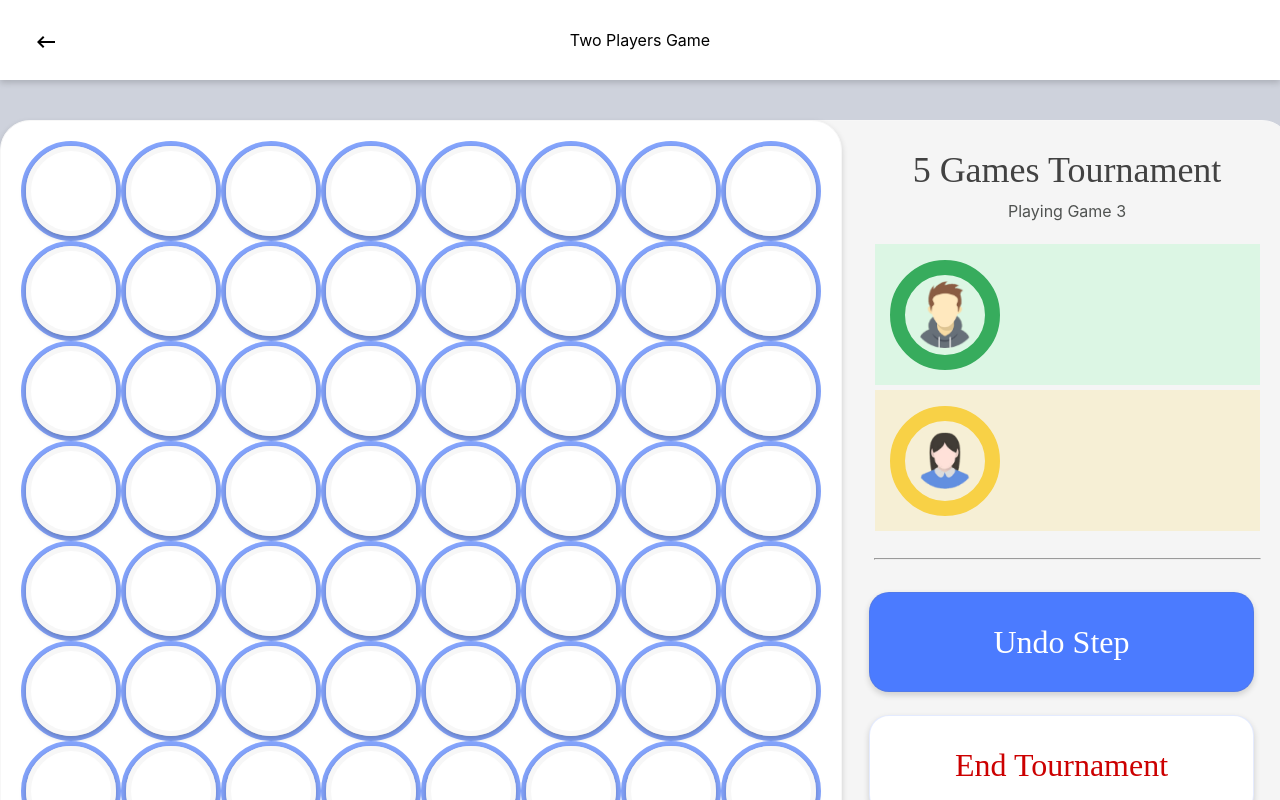
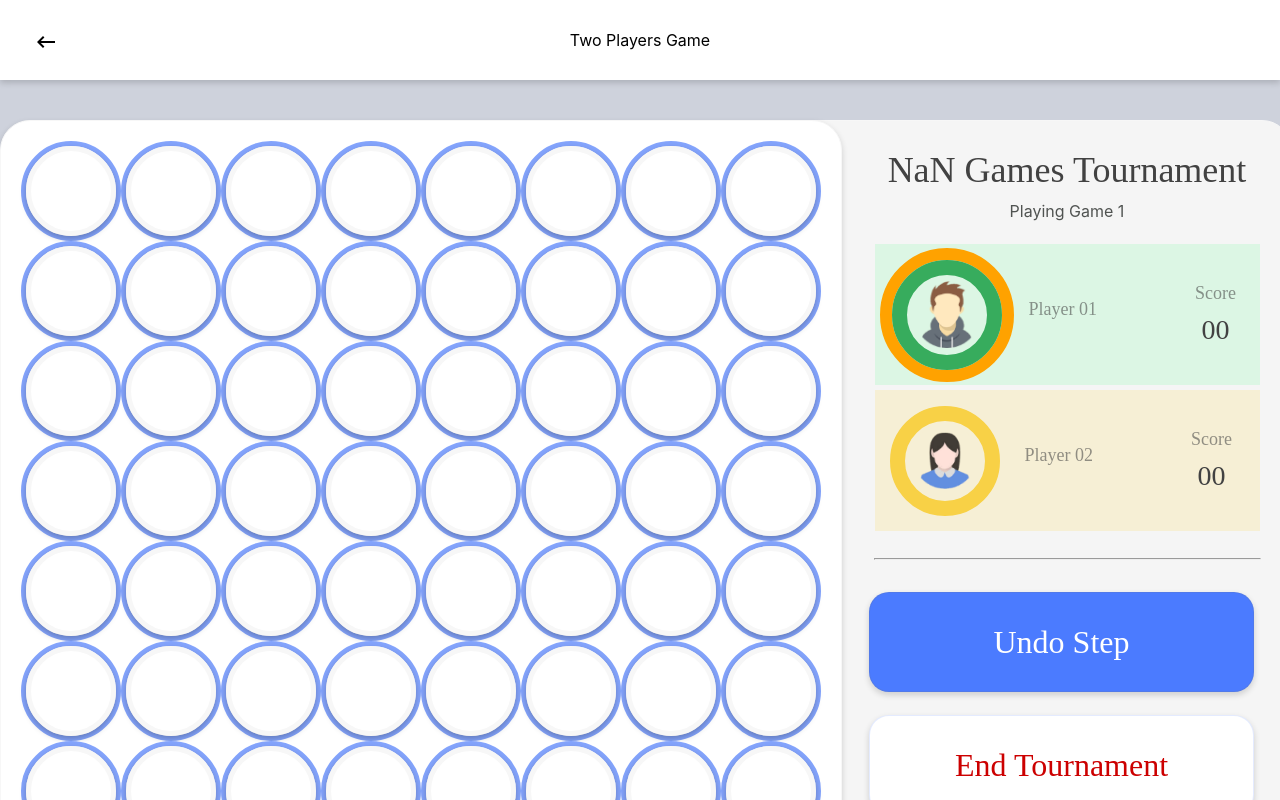
Before and after one commit to rohannarava/connect_four, a React (Create React App) app: page /game in a window 1280 px wide. Shown: the top 800 px of the page. Built offline with nearby package versions, Linux system fonts and the light colour scheme.

Commit message:
functionality changes

```diff
--- a/src/Components/Modal/Modal.jsx
+++ b/src/Components/Modal/Modal.jsx
@@ -20,7 +20,7 @@ class Modal extends React.Component {
     }
 
     render(){
-        const { title, options, onCancel, handleSubmit, currValue } = this.props
+        const { title, options, onCancel, handleSubmit } = this.props
         const { selected } = this.state
 
         return(
--- a/src/Components/Page2/Page2.jsx
+++ b/src/Components/Page2/Page2.jsx
@@ -14,15 +14,17 @@ class Page2 extends React.Component {
         this.state = {
             showWhoModal: false,
             showGamesModal: false,
-            playerOne: "Player 1",
-            playerTwo: "Player 2",
-            gamesCount: gamesCountOptions[1],
-            whoStarts: whoStartsOptions[0],
+            playerOne: localStorage.getItem("player1") || "Player 1",
+            playerTwo: localStorage.getItem("player2") || "Player 2",
+            gamesCount: localStorage.getItem("gamesCount") || gamesCountOptions[1],
+            whoStarts: localStorage.getItem("whoStarts") || whoStartsOptions[0],
         }
         this.toggleShowWhoModal = this.toggleShowWhoModal.bind(this)
         this.toggleShowGamesModal = this.toggleShowGamesModal.bind(this)
         this.onSubmitGamesModal = this.onSubmitGamesModal.bind(this)
         this.onSubmitWhoModal = this.onSubmitWhoModal.bind(this)
+        this.handlePlayerOneChange = this.handlePlayerOneChange.bind(this)
+        this.handlePlayerTwoChange = this.handlePlayerTwoChange.bind(this)
     }
 
     toggleShowWhoModal() {
@@ -43,9 +45,22 @@ class Page2 extends React.Component {
         this.setState({whoStarts: value, showWhoModal: false})
     }
 
+    handlePlayerOneChange(value){
+        localStorage.setItem('player1', value)
+        this.setState({playerOne: value})
+    }
+
+    handlePlayerTwoChange(value){
+        localStorage.setItem('player2', value)
+        this.setState({playerTwo: value})
+    }
+
     componentDidMount(){
-        localStorage.setItem('whoStarts', whoStartsOptions[0])
-        localStorage.setItem('gamesCount', gamesCountOptions[1])
+        const { playerOne, playerTwo, gamesCount, whoStarts } = this.state
+        localStorage.setItem('gamesCount', gamesCount)
+        localStorage.setItem('whoStarts', whoStarts)
+        localStorage.setItem('player1', playerOne)
+        localStorage.setItem('player2', playerTwo)
     }
 
     render(){
@@ -56,8 +71,8 @@ class Page2 extends React.Component {
                 <TopNavBar prevPagePath="/"></TopNavBar>
                 <div className="main">
                     <div className="cardsContainer">
-                        <SettingCard class="avatar01" imgSrc="avatar01.png" imgAlt="avatar01" label="Player 01" value={playerOne} isPlayer={true} ></SettingCard>
-                        <SettingCard class="avatar02" imgSrc="avatar02.png" imgAlt="avatar02" label="Player 02" value={playerTwo} isPlayer={true} ></SettingCard>
+                        <SettingCard class="avatar01" imgSrc="avatar01.png" imgAlt="avatar01" label="Player 01" value={playerOne} isPlayer={true} handleOnChange={this.handlePlayerOneChange} ></SettingCard>
+                        <SettingCard class="avatar02" imgSrc="avatar02.png" imgAlt="avatar02" label="Player 02" value={playerTwo} isPlayer={true} handleOnChange={this.handlePlayerTwoChange} ></SettingCard>
                         <SettingCard class="winner" imgSrc="winner.png" imgAlt="winner" label="Number of games" value={gamesCount} handleOnClick={()=>this.toggleShowGamesModal} ></SettingCard>
                         <SettingCard class="run" imgSrc="run.png" imgAlt="run" label="Who starts" value={whoStarts} handleOnClick={()=>this.toggleShowWhoModal} ></SettingCard>
                     </div>
--- a/src/Components/Page3/Page3.jsx
+++ b/src/Components/Page3/Page3.jsx
@@ -1,4 +1,5 @@
 import React from 'react'
+import { withRouter } from 'react-router-dom';
 import TopNavBar from '../TopNavBar/TopNavBar'
 import PlayerCard from '../PlayerCard/PlayerCard'
 import './Page3.css'
@@ -18,14 +19,17 @@ class Page3 extends React.Component {
     constructor(props){
         super(props)
         this.state={
-            current : arr,
+            current : JSON.parse(JSON.stringify(arr)),
             currentPlayer: 1,
             winner: 0,
             tourWinner: 0,
             playerOneWins: 0,
-            PlayerTwoWins: 0,
+            playerTwoWins: 0,
             gamesCount: 0,
+            whoStarts: null,
             currentGame: 1,
+            player1: null,
+            player2: null
         }
         this.getHorCount = this.getHorCount.bind(this)
         this.getVerCount = this.getVerCount.bind(this)
@@ -33,6 +37,8 @@ class Page3 extends React.Component {
         this.getCr2Count = this.getCr2Count.bind(this)
         this.setElement = this.setElement.bind(this)
         this.getElements = this.getElements.bind(this)
+        this.nextGame = this.nextGame.bind(this)
+
     }
 
     getHorCount = (ind, subInd) =>{
@@ -186,6 +192,7 @@ class Page3 extends React.Component {
     }
 
     setElement = (ind, subInd) => {
+        let { gamesCount, playerOneWins, playerTwoWins } = this.state
         let arr = this.state.current
         const player = this.state.currentPlayer
         arr[ind][subInd].value = player
@@ -212,12 +219,27 @@ class Page3 extends React.Component {
             winArr = cr2.highlightArr;
         }
 
+        let winner = 0
+        let tourWinner = 0
         if(max>3){
             for(let i=0;i<winArr.length;i+=2){
                 arr[winArr[i]][winArr[i+1]].highlight = true
             }
+            winner = player
+            if(player===1&&playerOneWins===parseInt(gamesCount/2)){
+                tourWinner = player
+            }else if(player===2&&playerTwoWins===parseInt(gamesCount/2)){
+                tourWinner = player
+            }
+
         }
-        this.setState({current: arr, currentPlayer:((player%2)+1), winner: max>3?player:0})
+        if(winner===1){
+            playerOneWins++;
+        }else if(winner===2){
+            playerTwoWins++;
+        }
+
+        this.setState({current: arr, currentPlayer:((player%2)+1), winner: winner, tourWinner:tourWinner, playerOneWins: playerOneWins, playerTwoWins: playerTwoWins })
     }
 
     getElements = () => {
@@ -240,8 +262,8 @@ class Page3 extends React.Component {
                                     )
                                 case 2:
                                     return(
-                                        <div className="circle">
-                                            <div className="innerCircle">
+                                        <div className={subEl.highlight?"circleHighlight":"circle"}>
+                                            <div className={subEl.highlight?"innerCircleHighlight":"innerCircle"}>
                                                 <div className="playerTwoCircle">
                                                     <img src="avatar02.png" alt="avatar02"></img>
                                                 </div>
@@ -262,14 +284,68 @@ class Page3 extends React.Component {
         )
     }
 
+    nextGame = () => {
+        let { currentGame , winner, currentPlayer, whoStarts } = this.state
+        currentGame++
+        let nextPlayer
+        switch(whoStarts){
+            case("Alternative turn"): {
+                nextPlayer = currentPlayer
+                break
+            }
+            case("Looser first"): {
+                nextPlayer = (winner%2)+1
+                break
+            }
+            case("Winner first"): {
+                nextPlayer = winner
+                break
+            }
+            case("Always player 01"): {
+                nextPlayer = 1
+                break
+            }
+            case("Always player 02"): {
+                nextPlayer = 2
+                break
+            }
+            default: {
+                nextPlayer = currentPlayer
+            }
+        }
+        this.setState({ current: JSON.parse(JSON.stringify(arr)), currentGame: currentGame, winner: 0, currentPlayer: nextPlayer })
+    }
+
+    playAgain = () => {
+        this.setState(
+            {
+                current : JSON.parse(JSON.stringify(arr)),
+                currentPlayer: 1,
+                winner: 0,
+                tourWinner: 0,
+                playerOneWins: 0,
+                playerTwoWins: 0,
+                gamesCount: parseInt(localStorage.getItem('gamesCount')),
+                whoStarts: localStorage.getItem('whoStarts'),
+                currentGame: 1,
+                player1: localStorage.getItem('player1'),
+                player2: localStorage.getItem('player2')
+            }
+        )
+    }
+
     componentDidMount(){
         const games = localStorage.getItem('gamesCount')
-        this.setState({gamesCount: games})
-
+        const who = localStorage.getItem('whoStarts')
+        const player1 = localStorage.getItem('player1')
+        const player2 = localStorage.getItem('player2')
+        this.setState({gamesCount: parseInt(games), whoStarts: who, player1: player1, player2: player2})
     }
 
     render(){
-        const { winner, tourWinner } = this.state
+        const { winner, tourWinner, gamesCount, currentGame, player1, player2, playerOneWins, playerTwoWins, currentPlayer } = this.state
+        const { history } = this.props
+        console.log('state', this.state)
         return(
             <div className="pageThree">
                 <TopNavBar prevPagePath="/settings"></TopNavBar>
@@ -281,20 +357,21 @@ class Page3 extends React.Component {
                     </div>
                     <div className="scoreCardContainer">
                         <div className="scoreCard">
-                            <div className="heading"> 5 Games Tournament </div>
-                            {winner===0 && <div className="currentGame"> Playing Game 3 </div>}
+                            <div className="heading"> {gamesCount} Games Tournament </div>
+                            {winner===0 && <div className="currentGame"> Playing Game {currentGame} </div>}
                             {winner>0 && <div className="congrats"> Congratulation! </div>}
-                            {winner>0 && <div className="message"> David, you won Game 3 </div>}
-                            <PlayerCard class="avatar01" imgSrc="avatar01.png" imgAlt="avatar01" label="Player 01" value="David" ></PlayerCard>
-                            <PlayerCard class="avatar02" imgSrc="avatar02.png" imgAlt="avatar02" label="Player 02" value="Maria" ></PlayerCard>
+                            {tourWinner===0 && winner>0 && <div className="message"> {winner===1?player1:player2}, you won Game {currentGame} </div>}
+                            {tourWinner>0 && <div className="message"> {tourWinner===1?player1:player2}, you won tournament </div>}
+                            <PlayerCard class="avatar01" imgSrc="avatar01.png" imgAlt="avatar01" label="Player 01" name={player1} score={playerOneWins} current={currentPlayer===1 && winner===0} ></PlayerCard>
+                            <PlayerCard class="avatar02" imgSrc="avatar02.png" imgAlt="avatar02" label="Player 02" name={player2} score={playerTwoWins} current={currentPlayer===2 && winner===0} ></PlayerCard>
                             <hr></hr>
                             <div className="primaryButtonContainer">
-                                {tourWinner===0 && winner>0 && <button className="primaryButton" onClick={()=>{}} > Next Game </button>}
+                                {tourWinner===0 && winner>0 && <button className="primaryButton" onClick={()=> this.nextGame()} > Next Game </button>}
                                 {tourWinner===0 && winner===0 && <button className="primaryButton" onClick={()=>{}} > Undo Step </button>}
-                                {tourWinner>0 && <button className="primaryButton" onClick={()=>{}} > Play Again </button>}
+                                {tourWinner>0 && <button className="primaryButton" onClick={()=>this.playAgain()} > Play Again </button>}
                             </div>
                             <div className="primaryButtonContainer">
-                                <button className="secondaryButton" onClick={()=>{}} > End Tournament </button>
+                                <button className="secondaryButton" onClick={()=>{history.push("/")}} > End Tournament </button>
                             </div>
                         </div>
                     </div>
@@ -304,4 +381,4 @@ class Page3 extends React.Component {
     }
 }
 
-export default Page3
+export default withRouter(Page3)
--- a/src/Components/PlayerCard/PlayerCard.css
+++ b/src/Components/PlayerCard/PlayerCard.css
@@ -3,4 +3,50 @@
     height: 141px;
     display: flex;
     margin: 5px auto;
+    align-items: center;
 }
+
+.playerName {
+    width: 146px;
+    margin-left: 10px;
+}
+
+.playerScore {
+    width: 82px;
+    text-align: center;
+}
+
+.values {
+    display: block;
+    font: 28px Poppins;
+    letter-spacing: 0px;
+    color: #424242;
+    border: none;
+    margin-top: 10px;
+}
+
+.name {
+    text-align: left;
+}
+
+.score {
+    text-align: center;
+}
+
+.playerCard label {
+    text-align: left;
+    font: 18px Poppins;
+    letter-spacing: 0px;
+    color: #424242;
+    opacity: 0.56;
+}
+
+.currentBadge {
+    margin: 5px;
+    border-radius: 50%;
+    border: 12px solid #FFA200;
+}
+
+.currentBadge .badge {
+    margin: 0 !important;
+}
--- a/src/Components/PlayerCard/PlayerCard.jsx
+++ b/src/Components/PlayerCard/PlayerCard.jsx
@@ -4,10 +4,18 @@ import './PlayerCard.css'
 function PlayerCard(props) {
     return(
         <div className={`playerCard ${props.class}`}>
-            <div className="badge">
-                <img className="settingImg" src={props.imgSrc} alt={props.imgAlt}></img>
+            <div className={props.current?"currentBadge":""}>
+                <div className="badge">
+                    <img className="settingImg" src={props.imgSrc} alt={props.imgAlt}></img>
+                </div>
             </div>
-            <div className="">
+            <div className="playerName">
+                <label> {props.label} </label>
+                <div className={`values name ${props.class}`}> {props.name} </div>
+            </div>
+            <div className="playerScore">
+                <label> Score </label>
+                <div className={`values score ${props.class}`}> {`0${props.score}`} </div>
             </div>
         </div>
     )
--- a/src/Components/SettingCard/SettingCard.jsx
+++ b/src/Components/SettingCard/SettingCard.jsx
@@ -2,6 +2,10 @@ import React from 'react'
 import './SettingCard.css'
 
 function SettingCard(props) {
+    const handleOnChange = (e) =>{
+        console.log(e.target.value)
+        props.handleOnChange(e.target.value)
+    }
     return(
         <div className={`settingCard ${props.class}`}>
             <div className="badge">
@@ -10,7 +14,7 @@ function SettingCard(props) {
             <div className="inputContainer">
                 <label> {props.label} </label>
                 {props.isPlayer ?
-                    <input className={props.class} value={props.value} ></input>
+                    <input className={props.class} value={props.value} onChange={handleOnChange}></input>
                     :
                     <div className={`nonPlayer ${props.class}`} onClick={props.handleOnClick()}> {props.value} </div>
                 }
```
